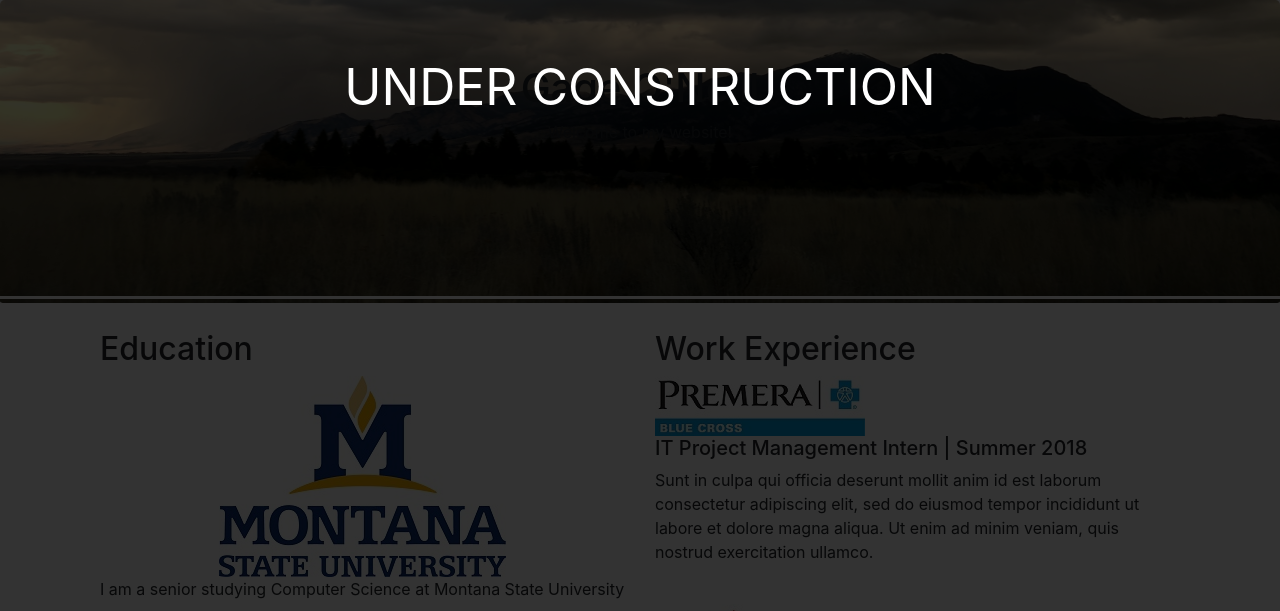
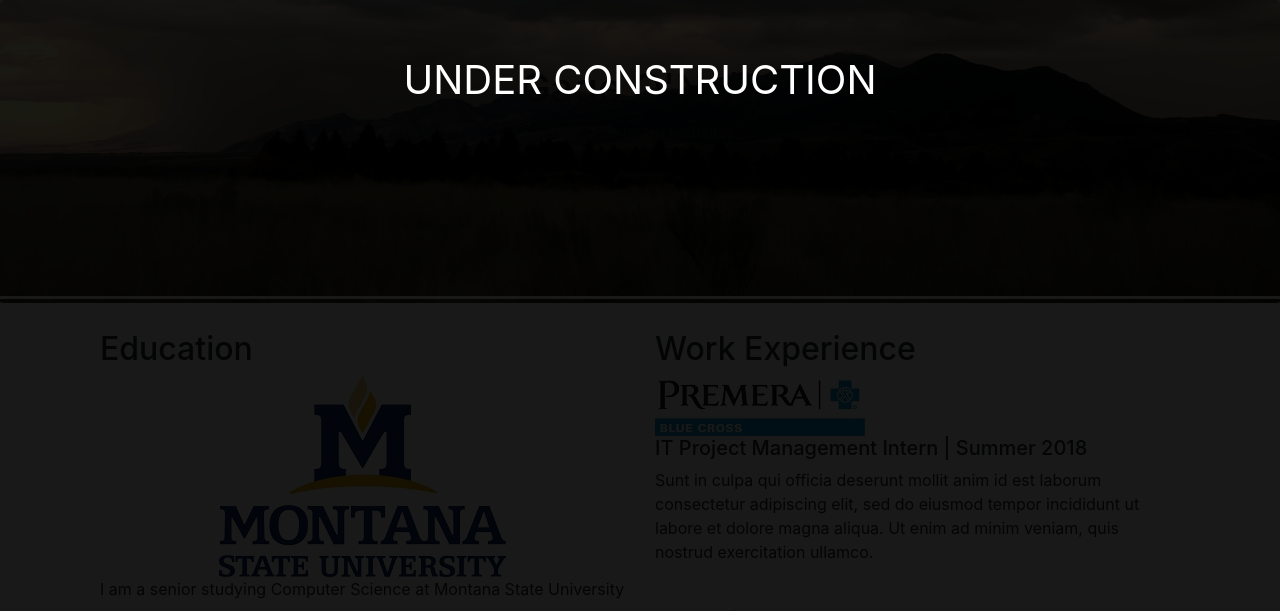
Before and after one commit to gageoneill/gageoneill.github.io, a plain HTML site: page index.html in a window 1280 px wide. Shown: the top 611 px of the page. Drawn offline with nearby package versions, Linux system fonts and the light colour scheme.

Commit message:
some adjustments to message

```diff
--- a/css/index.css
+++ b/css/index.css
@@ -19,13 +19,13 @@ h1 {
     left: 0;
     right: 0;
     bottom: 0;
-    background-color: rgba(0,0,0,0.8); /* Black background with opacity */
+    background-color: rgba(0,0,0,0.9); /* Black background with opacity */
     z-index: 2;
 }
 
 #text{
     text-align: center;
     padding-top: 50px;
-    font-size: 50px;
+    font-size: 5vh;
     color: white;
 }
```
